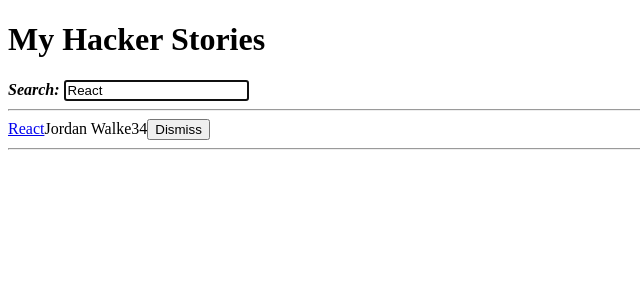
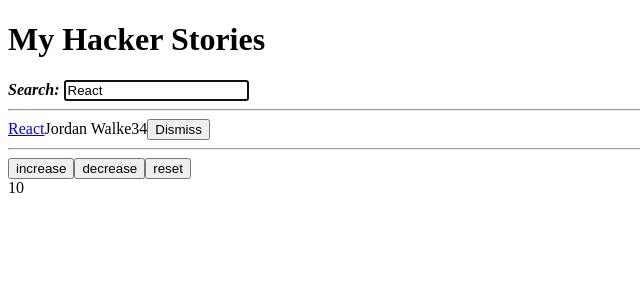
Before and after one commit to macluiggy/the-road-to-react-hacker-stories, a React (Create React App) app: page / in a window 1280 px wide. Shown: the top 300 px of the page, without its empty margins (0-640 px from the left). Built offline with nearby package versions, Linux system fonts and the light colour scheme.

Commit message:
practicing reducer functions

```diff
--- a/src/App.js
+++ b/src/App.js
@@ -8,6 +8,7 @@
 //import Filter from './components/Filter'
 //import Filter2 from './components/Filter2'
 //import Users from './components/Users.js'
+import UseReducer from './components/UseReducer';
 
 const initialStories = [{
             title: 'React',
@@ -141,6 +142,7 @@
         {/*<Filter />*/}
         {/*<Filter2 />*/}
         {/*<Users />*/}
+        <UseReducer />
         </div>
     )
 }
--- /dev/null
+++ b/src/components/UseReducer.js
@@ -0,0 +1,38 @@
+import React, { useReducer, useEffect } from 'react';
+
+const reducer = (state, action) => {
+	/*return action.type === 'increase'
+	? state + 1
+	: action.type === 'decrease'
+	? state - 1
+	: 0*/
+	switch (action.type) {
+    case 'INCREASE':
+      return { ...state, n: state.n + 1 };
+    case 'DECREASE':
+      return { ...state, n: state.n - 1 };
+    default:
+      return state;
+  }
+}
+
+const  UseReducer = () => {
+	const [count, dispatchCount] = useReducer(reducer, {comment: 'hola', n: 10});
+	useEffect(() => {
+		console.log('rendered')
+	}, [count])
+	return (
+		<div>
+		<button onClick={() => dispatchCount({type: 'increase'})}>
+			increase
+		</button>
+		<button onClick={() => dispatchCount({type: 'decrease'})} >
+			decrease
+		</button>
+		<button onClick={() => dispatchCount({type: 'reset'})} >reset</button> <br />
+			{count.n}
+		</div>
+		)
+}
+
+export default UseReducer
```
